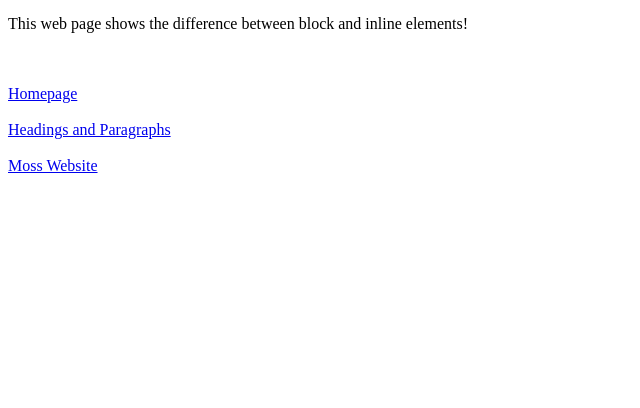
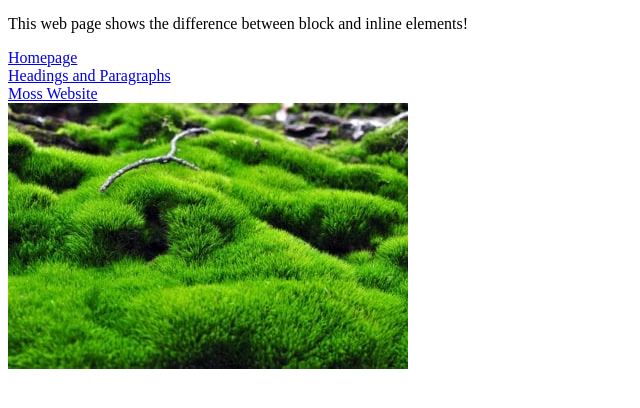
Before and after one commit to TLCoffin/html-practice, a plain HTML site: page links-and-images.html in a window 1280 px wide. Shown: the part 44-452 px from the top of the page, without its empty margins (0-640 px from the left). Drawn offline with Linux system fonts and the light colour scheme.

Commit message:
Image Add

```diff
--- a/links-and-images.html
+++ b/links-and-images.html
@@ -9,14 +9,28 @@
 <body>
     <h3>Links and Images</h3>
     <p>This web page shows the difference between block and inline elements!</p>
-    <br />
-    <br />
     <a href="index.html">Homepage</a>
-    <br />
     <br />
     <a href="headings-and-paragraphs.html">Headings and Paragraphs</a>
     <br />
+    <a href="https://en.wikipedia.org/wiki/Moss" target="_blank">Moss Website</a>
+
+    <!--
+    This is an example of an image tag.
+    The src attribute is the location of the image we want to display.
+    The src attribute can be an internet location (i.e., https://www.google.com/...),
+    But the best practice is to have your own images folder that stores all the
+    images on your website.
+
+    NOTE: img is a self closing tag.
+    -->
     <br />
-    <a href="https://en.wikipedia.org/wiki/Moss" target="_blank">Moss Website</a>
+    <img
+        src="Images/moss-hills.jpg"
+        width="400"
+        height="266"
+        alt="A side view of moss with little lumps and little rolling hills the moss is vibrant green. There are sticks, rotting wood, and rocks in the background.
+            Photo credit: Gardening Know How"
+    />
 </body>
 </html>
```
Also changed, not shown: Images/moss-hills.jpg (added).
